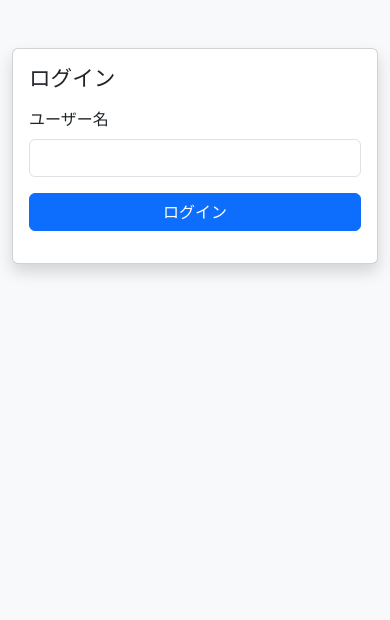
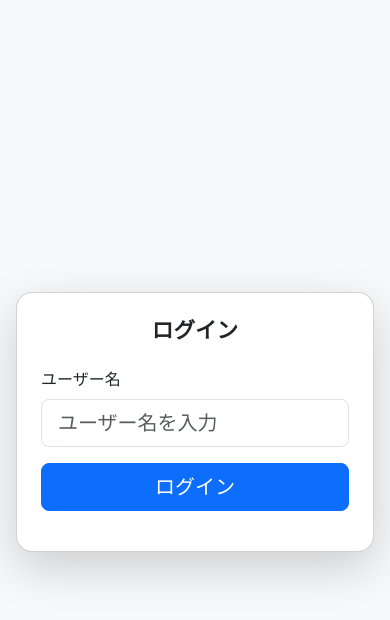
Before and after one commit to ramen-umai/calan, a plain HTML site: page login.html in a window 390 px wide. Drawn offline with nearby package versions, Linux system fonts and the light colour scheme.

Commit message:
Enhance login.html with responsive design
Updated the login page layout and styles for better responsiveness and user experience.

```diff
--- a/login.html
+++ b/login.html
@@ -2,26 +2,39 @@
 <html lang="ja">
 <head>
 <meta charset="UTF-8">
+<meta name="viewport" content="width=device-width, initial-scale=1">
 <title>Login</title>
 <link href="https://cdn.jsdelivr.net/npm/bootstrap@5.3.8/dist/css/bootstrap.min.css" rel="stylesheet">
 </head>
-<body class="bg-light">
 
-<div class="container mt-5" style="max-width:400px;">
-  <div class="card shadow">
-    <div class="card-body">
-      <h4 class="mb-3">ログイン</h4>
+<body class="bg-light d-flex align-items-center" style="min-height:100vh;">
 
-      <div class="mb-3">
-        <label class="form-label">ユーザー名</label>
-        <input type="text" id="username" class="form-control">
+<div class="container px-3">
+  <div class="row justify-content-center">
+    <div class="col-12 col-sm-10 col-md-6 col-lg-4">
+
+      <div class="card shadow-lg rounded-4">
+        <div class="card-body p-4">
+
+          <h4 class="mb-4 text-center fw-bold">ログイン</h4>
+
+          <div class="mb-3">
+            <label class="form-label">ユーザー名</label>
+            <input type="text"
+                   id="username"
+                   class="form-control form-control-lg"
+                   placeholder="ユーザー名を入力">
+          </div>
+
+          <button class="btn btn-primary w-100 btn-lg" id="loginBtn">
+            ログイン
+          </button>
+
+          <div id="message" class="mt-3 text-center"></div>
+
+        </div>
       </div>
 
-      <button class="btn btn-primary w-100" id="loginBtn">
-        ログイン
-      </button>
-
-      <div id="message" class="mt-3"></div>
     </div>
   </div>
 </div>
@@ -29,7 +42,6 @@
 <script>
 document.getElementById("loginBtn").addEventListener("click", () => {
     const name = document.getElementById("username").value.trim();
-
     if (!name) return;
 
     localStorage.setItem("calanUser", JSON.stringify({ name }));
```
